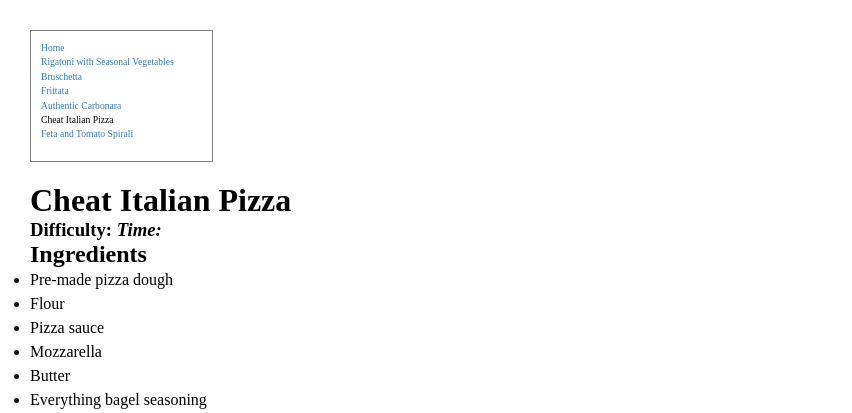
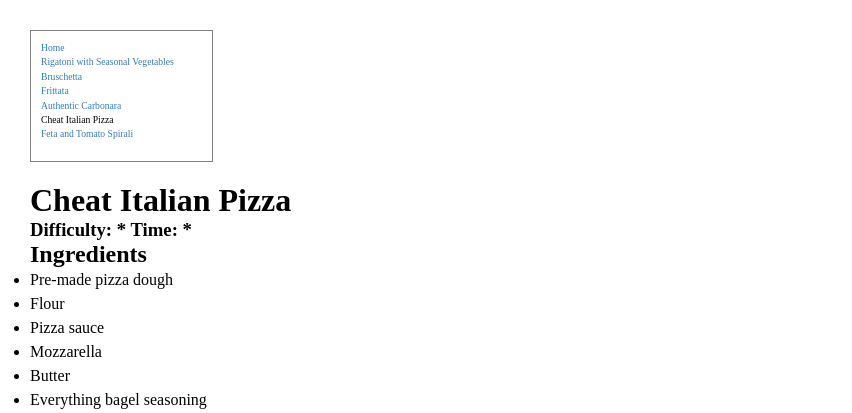
Before and after one commit to Hol1999/Hollyrecipewebsite, a Jekyll site: the page built from _recipes/recipe4.md, in a window 1280 px wide. Shown: the top 413 px of the page, without its empty margins (0-852 px from the left). Built offline with Jekyll 4.4.1, drawn with Linux system fonts in a browser that asks for light colours.

```diff
--- a/_recipes/recipe4.md
+++ b/_recipes/recipe4.md
@@ -6,7 +6,7 @@ layout: recipe
 published: true
 tags: null
 ---
-### Difficulty:  *Time:*
+### Difficulty: \*  Time: \*
 
 ## Ingredients
 
```
